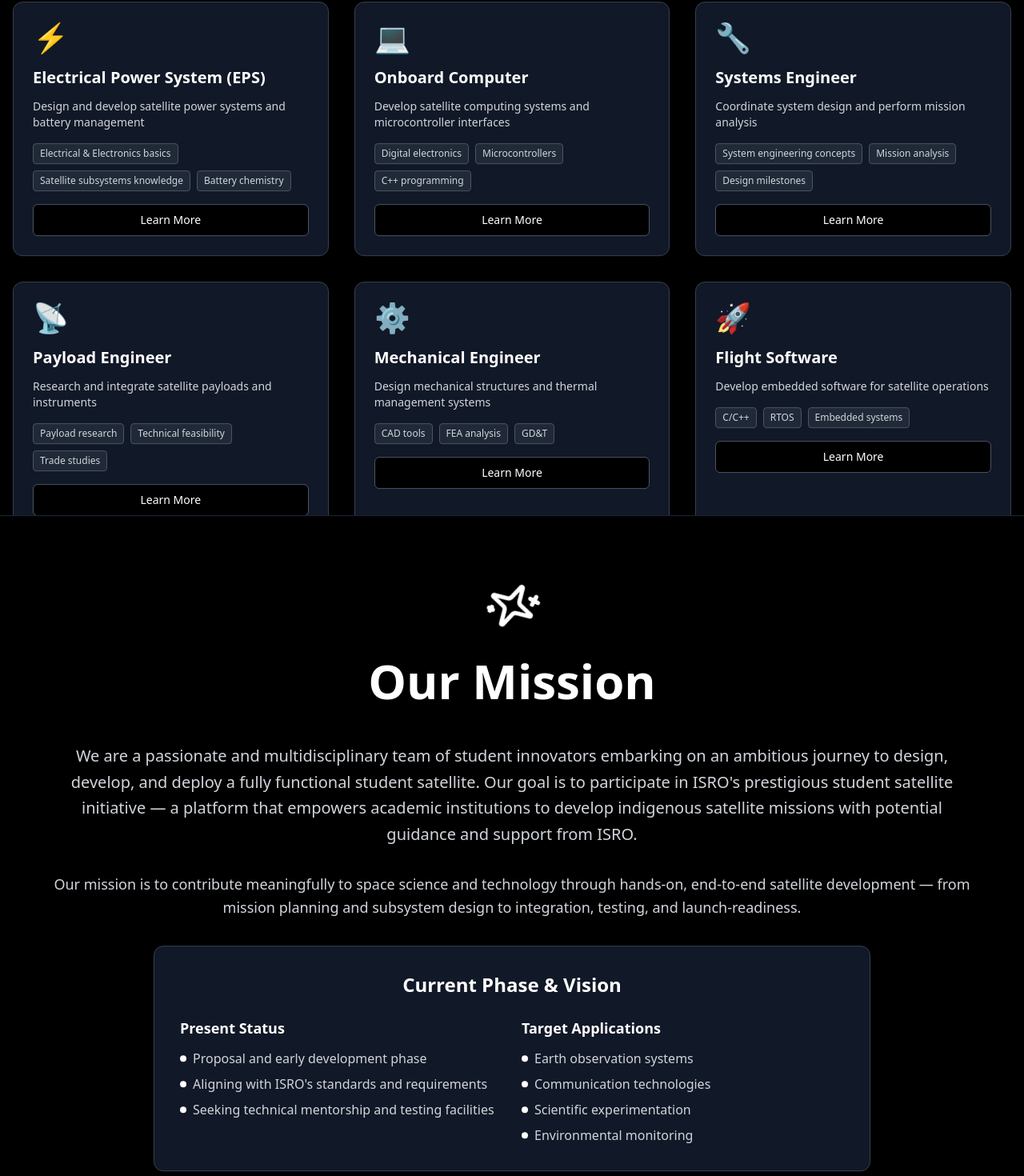
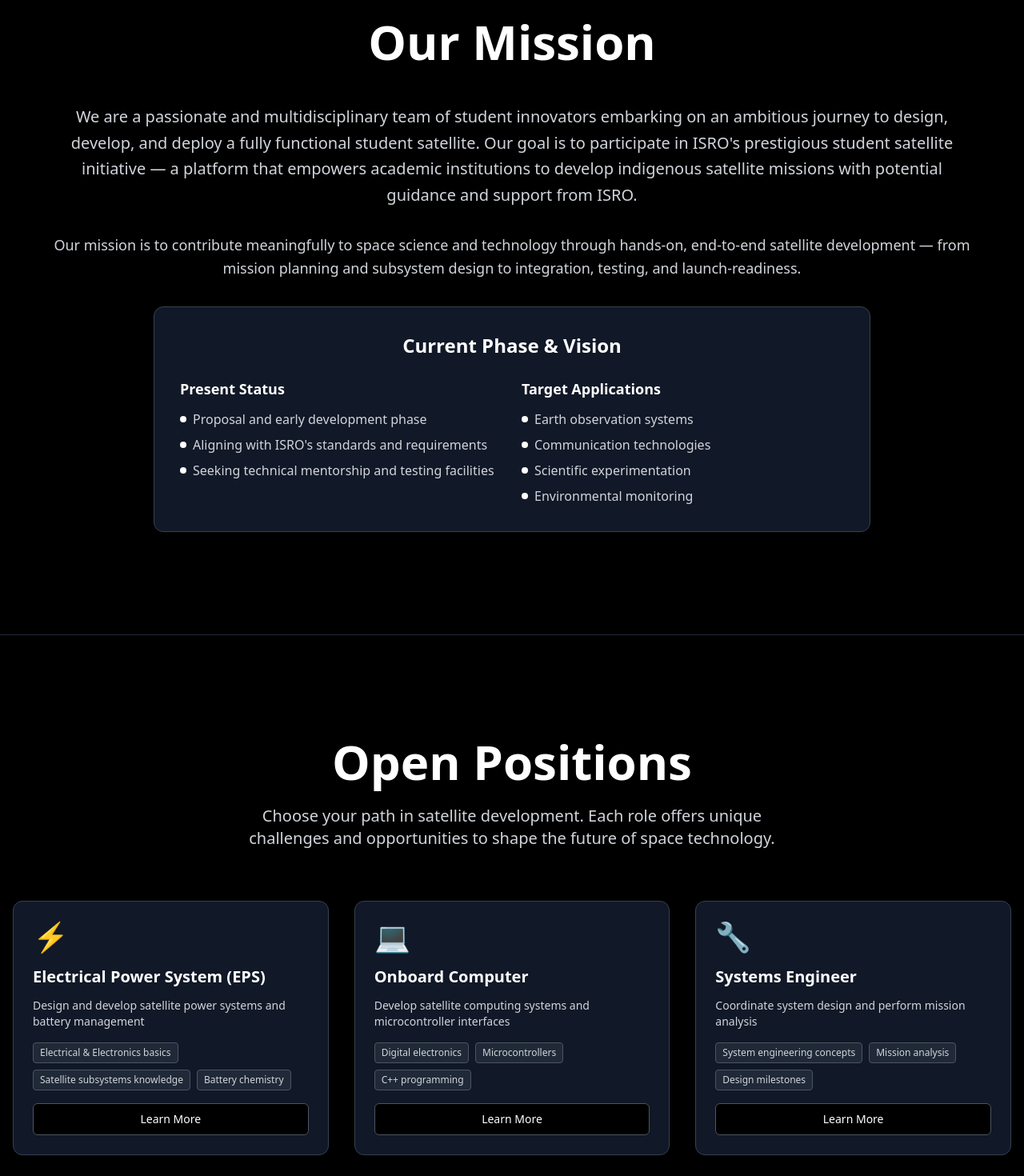
Before and after one commit to gmakshith/vikasana-satellite-launchpad, a React (Vite) app: page / in a window 1280 px wide. Shown: the part 1002-2472 px from the top of the page at 80% size. Built offline with nearby package versions, Linux system fonts and the light colour scheme.

Commit message:
Fix: Overlapping content and color palette
Adjusted layout to prevent content overlap and ensured consistent black and white color scheme throughout the website.

```diff
--- a/src/pages/Index.tsx
+++ b/src/pages/Index.tsx
@@ -138,8 +138,8 @@ const Index = () => {
     <div className="min-h-screen bg-black text-white overflow-x-hidden">
       <SpaceBackground />
 
-      {/* Hero Section with Parallax */}
-      <ParallaxSection className="min-h-screen flex items-center justify-center relative">
+      {/* Hero Section */}
+      <section className="min-h-screen flex items-center justify-center relative">
         <div className="text-center z-10 px-4">
           <div className="flex justify-center items-center mb-8">
             <img
@@ -163,52 +163,10 @@ const Index = () => {
             <Earth className="h-12 w-12 text-white animate-pulse" />
           </div>
         </div>
-      </ParallaxSection>
+      </section>
 
-      {/* Positions Section */}
-      <ParallaxSection className="py-20 bg-black">
-        <div className="container mx-auto px-4">
-          <div className="text-center mb-16">
-            <h2 className="text-4xl md:text-6xl font-bold mb-6 text-white">
-              Open Positions
-            </h2>
-            <p className="text-xl text-gray-300 max-w-2xl mx-auto">
-              Choose your path in satellite development. Each role offers unique challenges and opportunities to shape the future of space technology.
-            </p>
-          </div>
-
-          <div className="grid grid-cols-1 md:grid-cols-2 lg:grid-cols-3 gap-8">
-            {positions.map((position) => (
-              <div
-                key={position.id}
-                className="bg-gray-900 border border-gray-700 rounded-xl p-6 hover:border-white hover:bg-gray-800 transition-all duration-300 cursor-pointer group"
-                onClick={() => handlePositionSelect(position)}
-              >
-                <div className="text-4xl mb-4">{position.icon}</div>
-                <h3 className="text-xl font-bold mb-3 text-white group-hover:text-gray-200 transition-colors">
-                  {position.title}
-                </h3>
-                <p className="text-gray-300 mb-4 text-sm">
-                  {position.shortDescription}
-                </p>
-                <div className="flex flex-wrap gap-2 mb-4">
-                  {position.requirements.slice(0, 3).map((req, index) => (
-                    <span key={index} className="px-2 py-1 bg-gray-800 text-gray-300 text-xs rounded border border-gray-600">
-                      {req}
-                    </span>
-                  ))}
-                </div>
-                <Button variant="outline" className="w-full bg-black border-gray-600 text-white hover:bg-white hover:text-black">
-                  Learn More
-                </Button>
-              </div>
-            ))}
-          </div>
-        </div>
-      </ParallaxSection>
-
-      {/* Mission Section */}
-      <ParallaxSection className="py-20 bg-black border-t border-gray-800">
+      {/* Mission Section with proper spacing */}
+      <section className="py-32 bg-black relative z-10">
         <div className="container mx-auto px-4 text-center">
           <Sparkles className="h-16 w-16 mx-auto mb-8 text-white animate-spin" />
           <h2 className="text-4xl md:text-6xl font-bold mb-12 text-white">
@@ -266,7 +224,49 @@ const Index = () => {
             </div>
           </div>
         </div>
-      </ParallaxSection>
+      </section>
+
+      {/* Positions Section with proper spacing */}
+      <section className="py-32 bg-black border-t border-gray-800 relative z-10">
+        <div className="container mx-auto px-4">
+          <div className="text-center mb-16">
+            <h2 className="text-4xl md:text-6xl font-bold mb-6 text-white">
+              Open Positions
+            </h2>
+            <p className="text-xl text-gray-300 max-w-2xl mx-auto">
+              Choose your path in satellite development. Each role offers unique challenges and opportunities to shape the future of space technology.
+            </p>
+          </div>
+
+          <div className="grid grid-cols-1 md:grid-cols-2 lg:grid-cols-3 gap-8">
+            {positions.map((position) => (
+              <div
+                key={position.id}
+                className="bg-gray-900 border border-gray-700 rounded-xl p-6 hover:border-white hover:bg-gray-800 transition-all duration-300 cursor-pointer group"
+                onClick={() => handlePositionSelect(position)}
+              >
+                <div className="text-4xl mb-4">{position.icon}</div>
+                <h3 className="text-xl font-bold mb-3 text-white group-hover:text-gray-200 transition-colors">
+                  {position.title}
+                </h3>
+                <p className="text-gray-300 mb-4 text-sm">
+                  {position.shortDescription}
+                </p>
+                <div className="flex flex-wrap gap-2 mb-4">
+                  {position.requirements.slice(0, 3).map((req, index) => (
+                    <span key={index} className="px-2 py-1 bg-gray-800 text-gray-300 text-xs rounded border border-gray-600">
+                      {req}
+                    </span>
+                  ))}
+                </div>
+                <Button variant="outline" className="w-full bg-black border-gray-600 text-white hover:bg-white hover:text-black">
+                  Learn More
+                </Button>
+              </div>
+            ))}
+          </div>
+        </div>
+      </section>
 
       {/* Modals */}
       <RoleDetailModal
```
